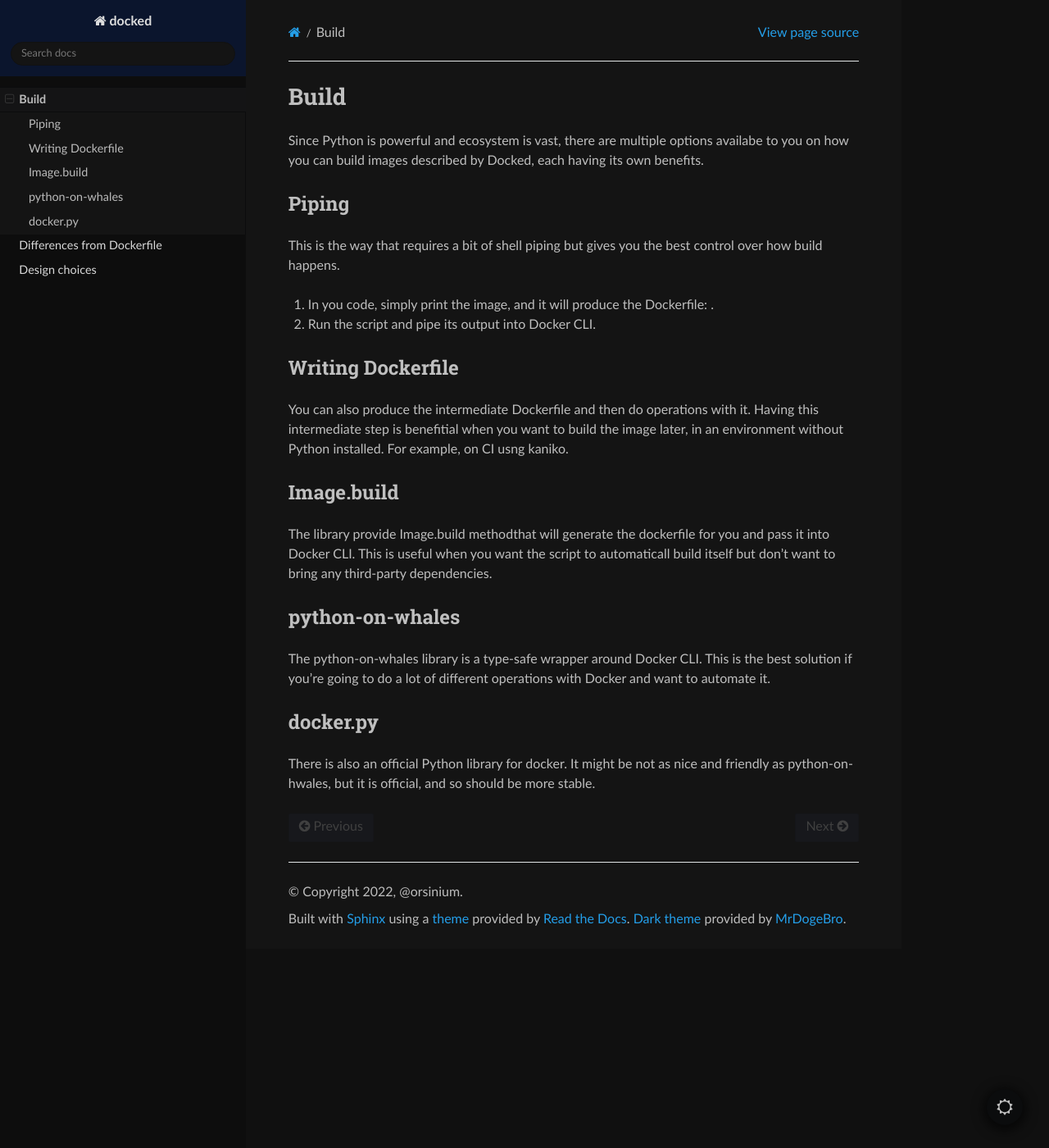
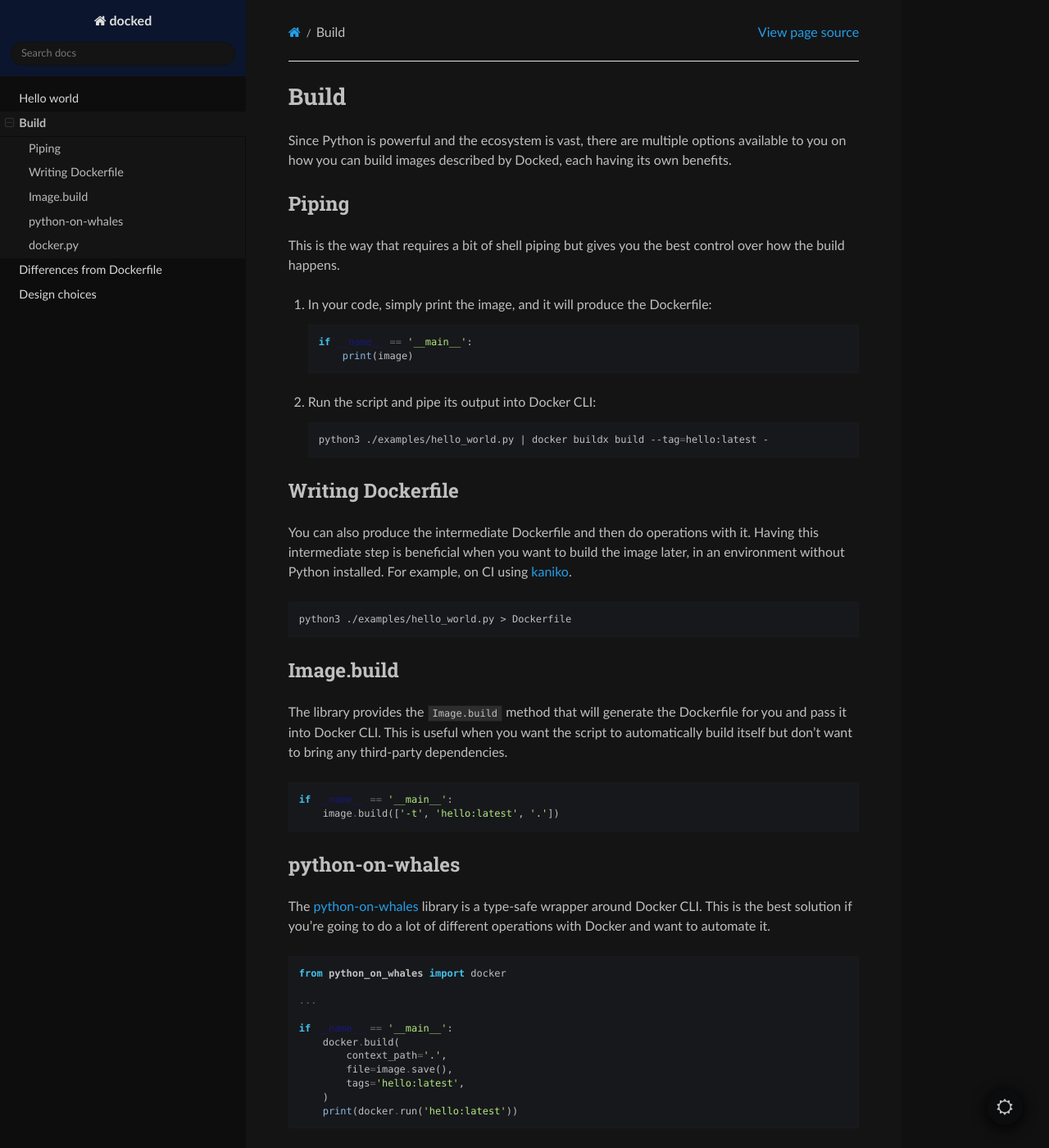
Before and after one commit to orsinium-labs/docked, a Sphinx documentation site: the page built from docs/build.md, in a window 1280 px wide and 1400 px high. Shown: the whole window at 82% size. Built offline with Sphinx 7.4.7 and the Read the Docs theme 2.0.0, drawn with Linux system fonts in a browser that asks for light colours; some of the changed text lies outside the part shown.

Commit message:
write more docs

````diff
--- a/docs/build.md
+++ b/docs/build.md
@@ -1,26 +1,75 @@
 # Build
 
-Since Python is powerful and ecosystem is vast, there are multiple options availabe to you on how you can build images described by Docked, each having its own benefits.
+Since Python is powerful and the ecosystem is vast, there are multiple options available to you on how you can build images described by Docked, each having its own benefits.
 
 ## Piping
 
-This is the way that requires a bit of shell piping but gives you the best control over how build happens.
+This is the way that requires a bit of shell piping but gives you the best control over how the build happens.
 
-1. In you code, simply print the image, and it will produce the Dockerfile: .
-1. Run the script and pipe its output into Docker CLI.
+1. In your code, simply print the image, and it will produce the Dockerfile:
+
+    ```python
+    if __name__ == '__main__':
+        print(image)
+    ```
+
+1. Run the script and pipe its output into Docker CLI:
+
+    ```bash
+    python3 ./examples/hello_world.py | docker buildx build --tag=hello:latest -
+    ```
 
 ## Writing Dockerfile
 
-You can also produce the intermediate Dockerfile and then do operations with it. Having this intermediate step is benefitial when you want to build the image  later, in an environment without Python installed. For example, on CI usng kaniko.
+You can also produce the intermediate Dockerfile and then do operations with it. Having this intermediate step is beneficial when you want to build the image later, in an environment without Python installed. For example, on CI using [kaniko](https://github.com/GoogleContainerTools/kaniko).
+
+```bash
+python3 ./examples/hello_world.py > Dockerfile
+```
 
 ## Image.build
 
-The library provide Image.build methodthat will generate the dockerfile for you and pass it into Docker CLI. This is useful when you want the script to automaticall build itself but don't want to bring any third-party dependencies.
+The library provides the `Image.build` method that will generate the Dockerfile for you and pass it into Docker CLI. This is useful when you want the script to automatically build itself but don't want to bring any third-party dependencies.
+
+```python
+if __name__ == '__main__':
+    image.build(['-t', 'hello:latest', '.'])
+```
 
 ## python-on-whales
 
-The python-on-whales library is a type-safe wrapper around Docker CLI. This is the best solution if you're going to do a lot of different operations with Docker and want to automate it.
+The [python-on-whales](https://github.com/gabrieldemarmiesse/python-on-whales) library is a type-safe wrapper around Docker CLI. This is the best solution if you're going to do a lot of different operations with Docker and want to automate it.
+
+```python
+from python_on_whales import docker
+
+...
+
+if __name__ == '__main__':
+    docker.build(
+        context_path='.',
+        file=image.save(),
+        tags='hello:latest',
+    )
+    print(docker.run('hello:latest'))
+```
 
 ## docker.py
 
-There is also an official Python library for docker. It might be not as nice and friendly as python-on-hwales, but it is official, and so should be more stable.
+There is also an [official Python library](https://github.com/docker/docker-py) for Docker. It might be not as nice and friendly as python-on-hwales, but it is official, and so should be more stable.
+
+```python
+import docker
+
+...
+
+if __name__ == '__main__':
+    client = docker.from_env()
+    client.images.build(
+        path='.',
+        dockerfile=image.save(),
+        tag='hello:latest',
+    )
+    stdout = client.containers.run('hello:latest')
+    print(stdout.decode())
+```
````
Also changed, not shown: README.md (+9 -4 lines), docs/hello.md (added, +6 -0 lines), docs/index.md (+7 -1 lines).
